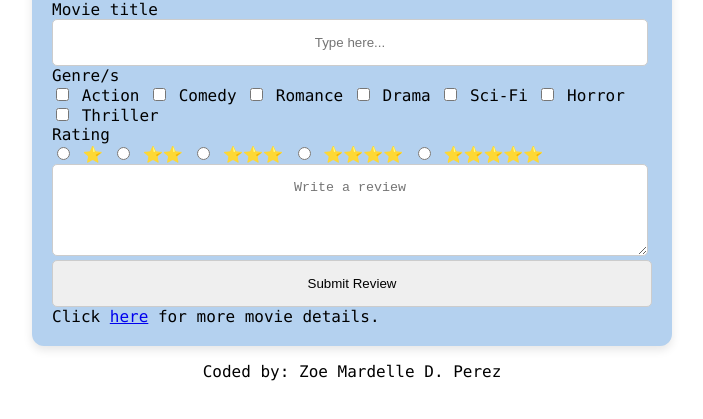
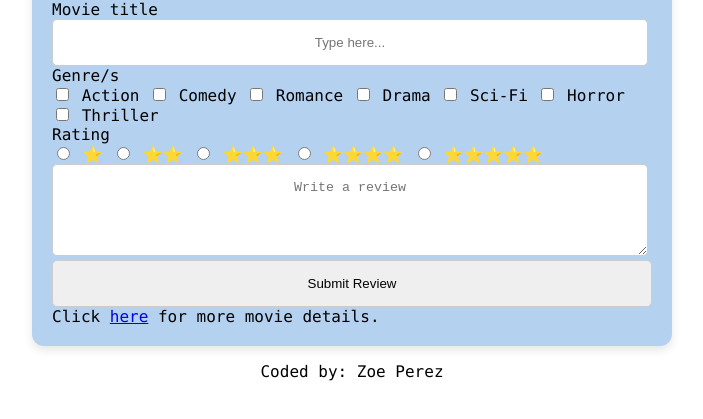
Before and after one commit to Perez-ZoeMardelle/FV_ICT9S_Q1Drill2_Perez_ZoeMardelle, a plain HTML site: page index.html in a window 1280 px wide. Shown: the part 309-728 px from the top of the page, without its empty margins (288-991 px from the left). Drawn offline with Linux system fonts and the light colour scheme.

Commit message:
Update index.html

```diff
--- a/index.html
+++ b/index.html
@@ -91,6 +91,8 @@
         Click <a href="https://www.imdb.com/title/tt0120382/" target="_blank">here</a> for more movie details.
     </form>
     </section>
-    <p>Coded by: Zoe Mardelle D. Perez</p>
+
+    <p>Coded by: Zoe Perez</p>
+
 </body>
 </html>
```
